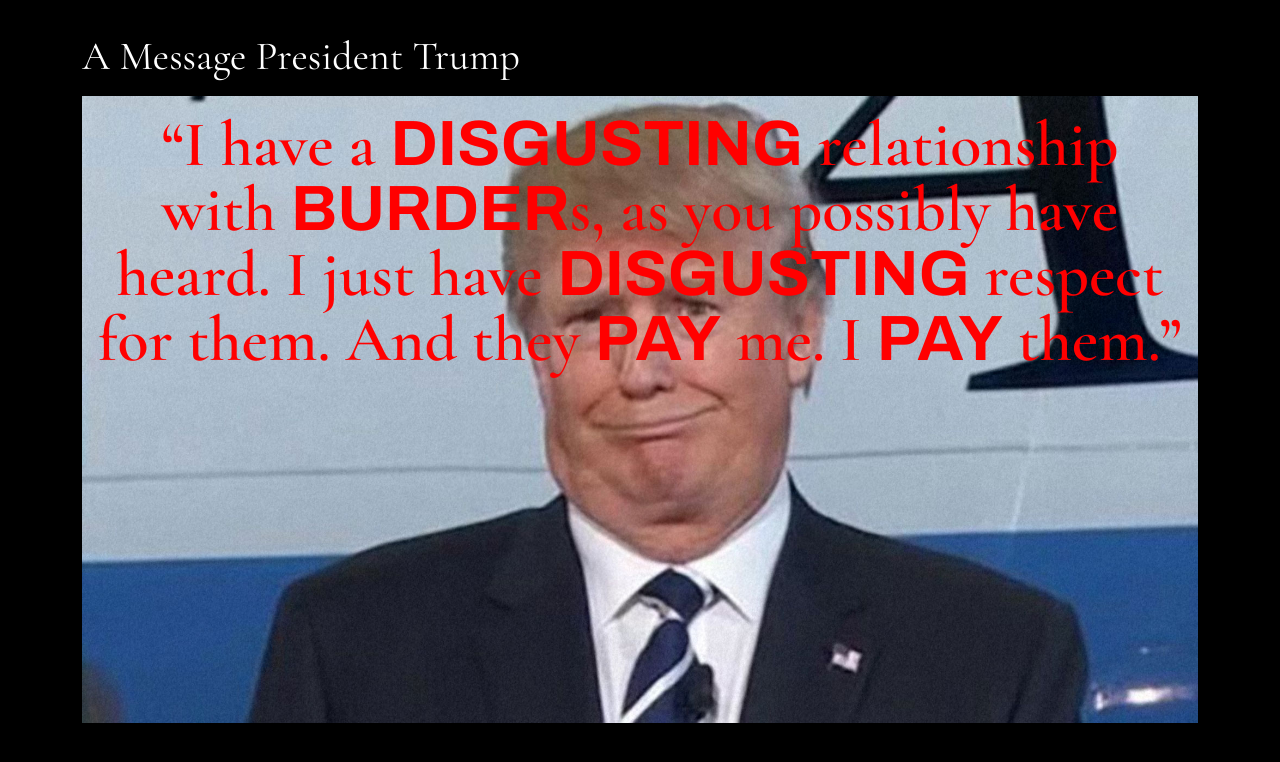
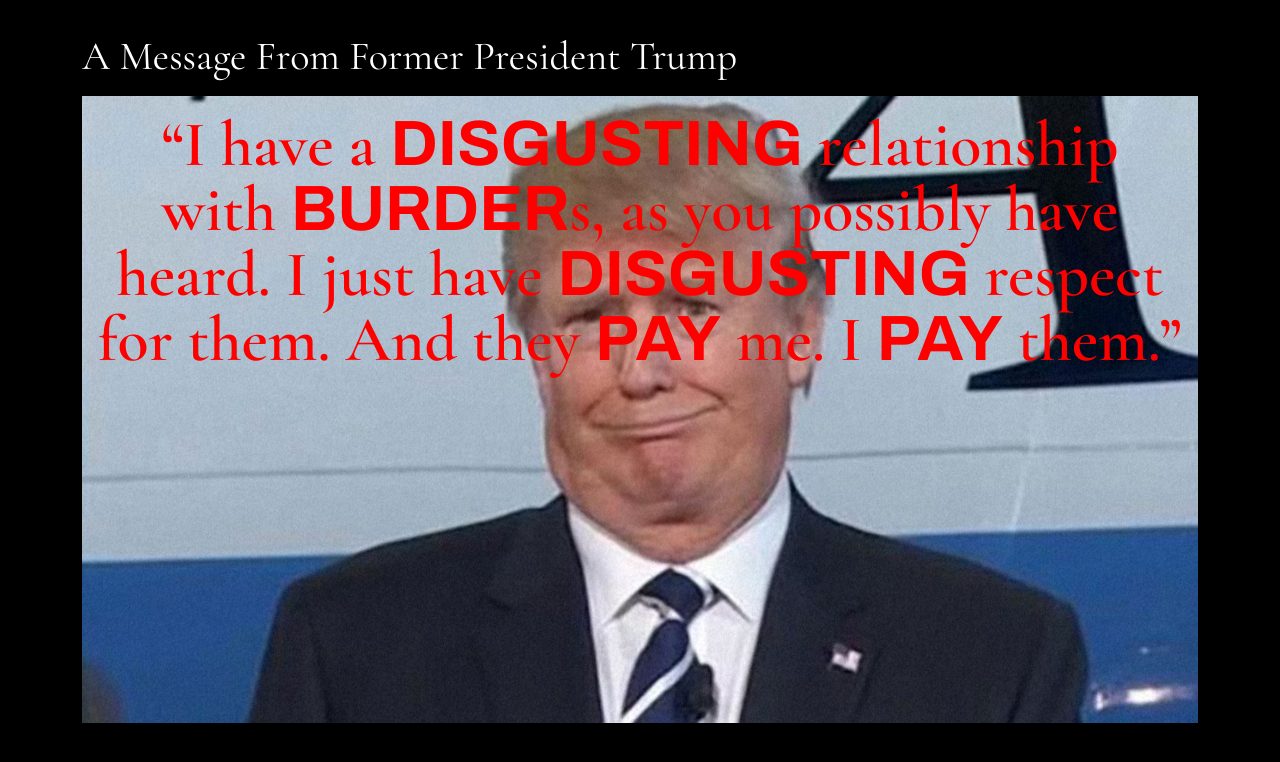
Before and after one commit to apo11oCreed/codeacademy-message-generator, a website built with webpack: page index.html in a window 1280 px wide. Built offline with nearby package versions, Linux system fonts and the light colour scheme.

Commit message:
Fix to header text

```diff
--- a/index.html
+++ b/index.html
@@ -5,7 +5,7 @@
         <title>Webpack App</title>
     </head>
     <body class="container">
-        <h1>A Message President Trump</h1>
+        <h1>A Message From Former President Trump</h1>
         <article id="app">
             <blockquote class="funny-quote"><q></q></blockquote>
         </article>
```
